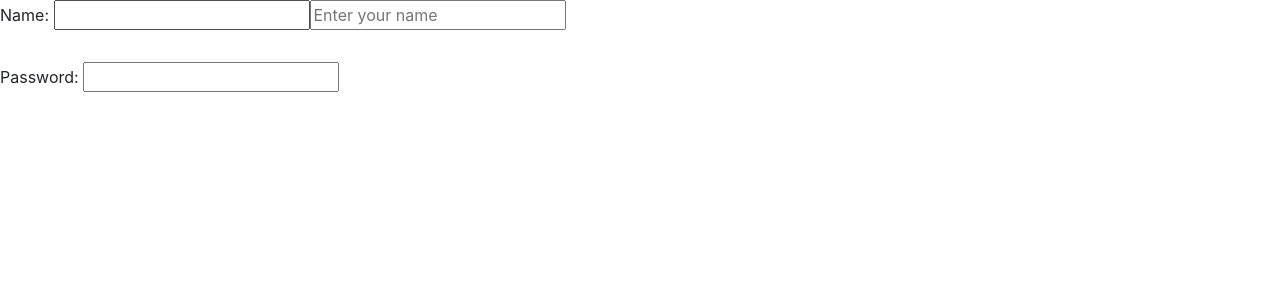
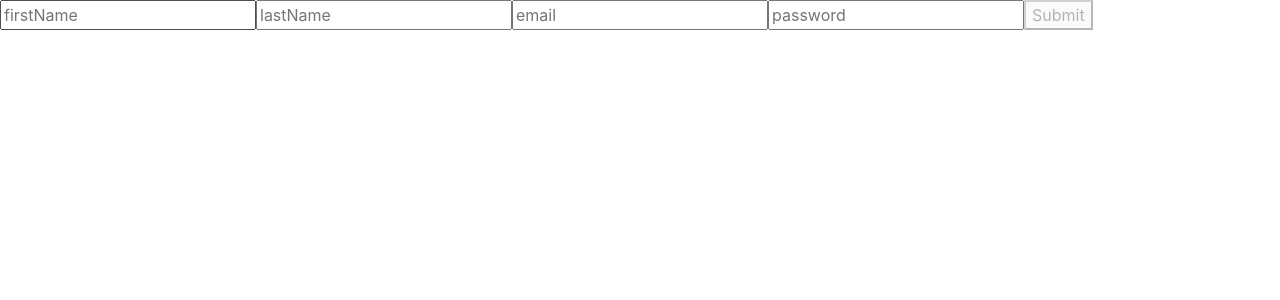
Before and after one commit to mariam-egm/ecommerce-angular, an Angular app: page /register in a window 1280 px wide. Shown: the top 300 px of the page. Built offline with nearby package versions, Linux system fonts and the light colour scheme.

Commit message:
send registration to local storage

```diff
--- a/src/app/components/register/register.component.html
+++ b/src/app/components/register/register.component.html
@@ -1,14 +1,13 @@
-<label>
-  Name:
-  <input type="text" [formControl]="name">
-</label>
+<form [formGroup] = "registerForm" (ngSubmit)="onSubmit()">
+  <input type="text" placeholder="firstName" formControlName="firstName">
+  <!-- <p *ngIf="firstName.errors.minlength && firstName.touched">Min length is 3</p> -->
+  <input type="text" placeholder="lastName" formControlName="lastName">
+  <!-- <p *ngIf="lastName.errors.minlength && lastName.touched">Min length is 3</p> -->
+  <input type="email" placeholder="email" formControlName="email">
+  <p *ngIf="email.invalid && email.touched"> this is invalid email </p>
+  <input type="password" placeholder="password" formControlName="password">
+  <!-- <p *ngIf="password.errors.minlength && password.touched">Min length is 8</p> -->
+  <!-- <p *ngIf="password.errors.maxlength && password.touched">Max length is 16</p> -->
 
-<app-input [type]="'text'" [placeholder]="'Enter your name'"></app-input>
-<br>
-<br>
-
-
-<label>
-  Password:
-  <input type="password" [formControl]="password">
-</label>
+  <button [disabled]="registerForm.invalid">Submit</button>
+</form>
--- a/src/app/components/register/register.component.ts
+++ b/src/app/components/register/register.component.ts
@@ -1,5 +1,6 @@
 import { Component, OnInit } from '@angular/core';
 import { FormControl, FormGroup, FormBuilder, Validators } from '@angular/forms';
+import { Router } from '@angular/router';
 
 @Component({
   selector: 'app-register',
@@ -7,13 +8,53 @@ import { FormControl, FormGroup, FormBuilder, Validators } from '@angular/forms'
   styleUrls: ['./register.component.scss']
 })
 export class RegisterComponent implements OnInit {
+  registerForm: FormGroup;
 
-  name = new FormControl('');
-  password = new FormControl('');
-
-  constructor() { }
+  constructor(private router: Router, private fb: FormBuilder) { }
 
   ngOnInit() {
+    this.registerForm = this.fb.group({
+      firstName: ['', [Validators.required, Validators.minLength(3)]],
+      lastName: ['', [Validators.required, Validators.minLength(3)]],
+      email:['', [Validators.required, Validators.email]],
+      password:['',
+      [Validators.required,
+      Validators.minLength(8),
+      Validators.maxLength(16)]],
+    })
+
+    this.registerForm.valueChanges.subscribe(console.log)
   }
 
+  get firstName(){
+    return this.registerForm.get('firstName');
+  }
+  get lastName(){
+    return this.registerForm.get('lastName');
+  }
+  get email(){
+    return this.registerForm.get('email');
+  }
+  get password(){
+    return this.registerForm.get('password');
+  }
+
+  onSubmit(){
+    let localUsers: any;
+
+    if (localStorage.getItem("localUsers")) {
+      localUsers = JSON.parse(localStorage.getItem('localUsers'));
+    } else {
+        localUsers = [];
+    }
+
+    let newUser = {
+      firstName: this.registerForm.value.firstName,
+      lastName: this.registerForm.value.lastName,
+      email: this.registerForm.value.email,
+      password: this.registerForm.value.password
+    };
+    localUsers.push(newUser);
+    localStorage.setItem("localUsers", JSON.stringify(localUsers));
+  }
 }
--- a/src/app/components/shared/input/input.component.ts
+++ b/src/app/components/shared/input/input.component.ts
@@ -10,7 +10,7 @@ export class InputComponent implements OnInit {
   constructor() { }
   @Input('type') type: string;
   @Input('placeholder') placeholder: string;
-
+  @Input('formControlName') formControlName: string;
   ngOnInit() {
   }
 
```
